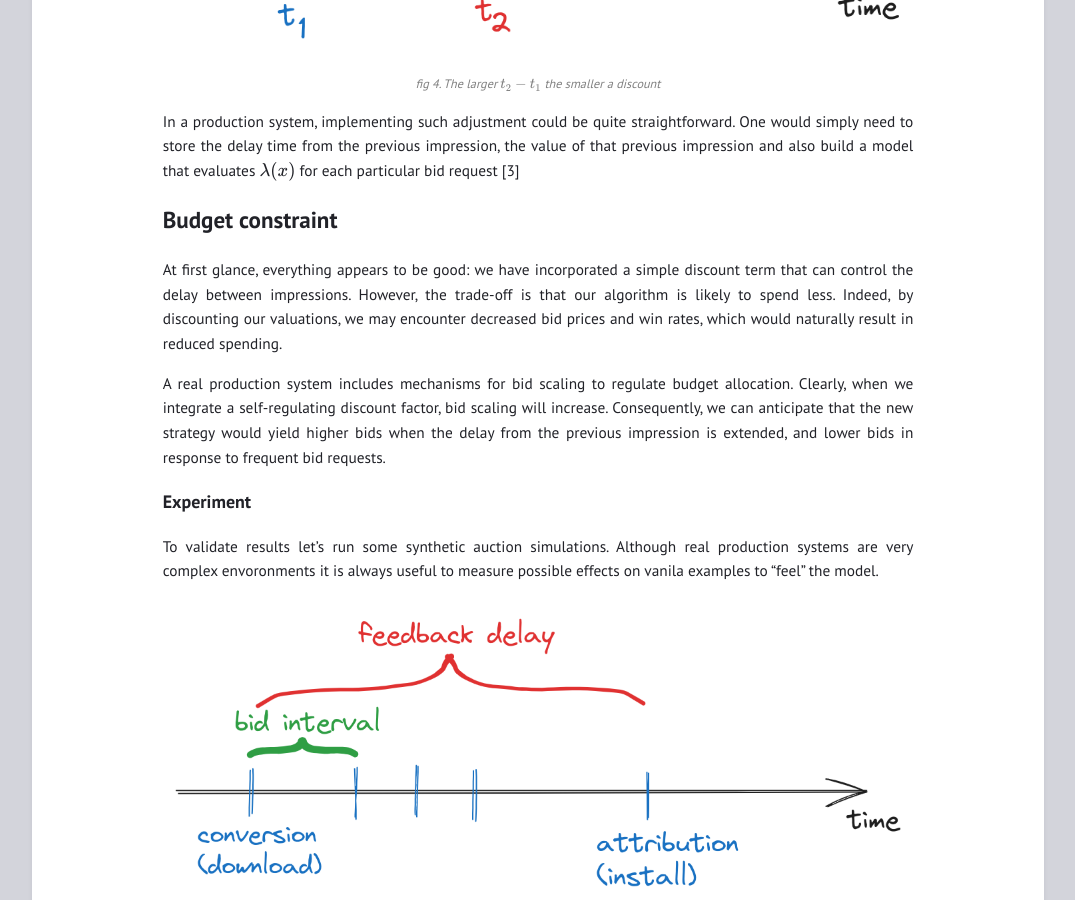
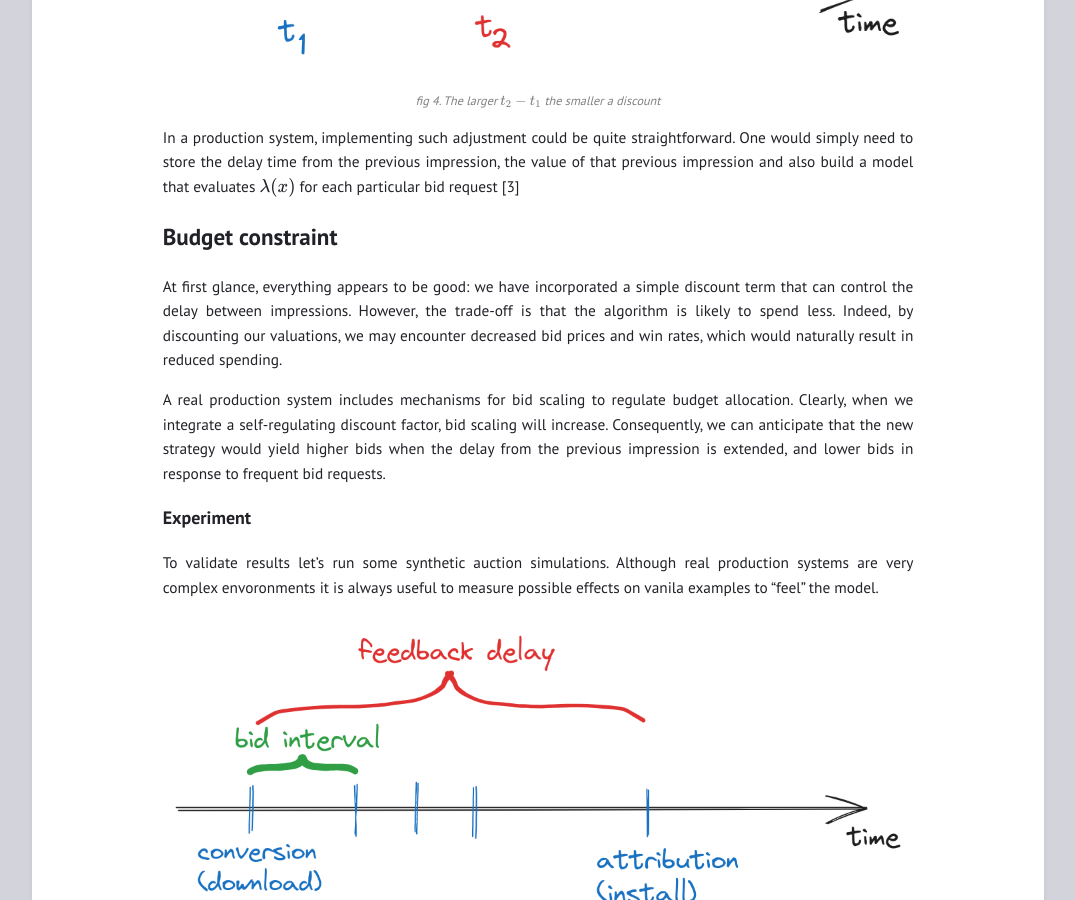
Before and after one commit to necnec/necnec.github.io, a Jekyll site: the page built from _posts/2023-10-21-self-stealing.md, in a window 1280 px wide and 900 px high, scrolled down 3599 px. Shown: the whole window, without its empty margins (102-1177 px from the left). Built offline with Jekyll 4.4.1, drawn with Linux system fonts in a browser that asks for light colours; some of the changed text lies outside the part shown.

Commit message:
small fix

```diff
--- a/_posts/2023-10-21-self-stealing.md
+++ b/_posts/2023-10-21-self-stealing.md
@@ -2,7 +2,8 @@
 title:  "Self-stealing of Attribution in Mobile Advertising"
 layout: post
 ---
-![](/assets/images/self-stealing/self-stealing-title.jpg)
+![](/assets/images/self-stealing/self-stealing-title.jpg){:height="25px"}
+
 What negative outcomes might arise from high-frequency bidding in environments with significant feedback delays?
 
 
@@ -28,7 +29,7 @@
 ## Self-stealing
 Let's refer back to the example from Figure 1. For a certain user, you receive 4 bid requests consecutively. What could potentially go wrong when you aim to evaluate the bid price for the 2nd, 3rd, and 4th bid requests?
 
-1. If the user decides to convert after the first impression, we obviously shouldn't bid thereafter. However, our confidence that the user didn't convert increases as the lag from the first impression extends. By bidding after a short delay, the only outcome we might achieve is stealing the attribution from the first impression
+1. If the user decides to convert after the first impression, we obviously shouldn't bid thereafter. However, our confidence that the user didn't convert increases as the lag from the first impression extends. By bidding after a short delay, the only outcome we might achieve is **stealing the attribution from the first impression**
 
 2. Another challenge is if you want to build a model that predicts conversion (install), your train labels could be misassigned, and "1" would be assigned to the most recent (4th) impression.
 If you use such feature as "delay since the previous impression" - your model will "learn" to predict higher conversion probability straight after the previous impression **and therefore bid frequency will increase**. And the first impression in batch would be undervalued. Technically everything is correct: usually batch of two bids are more likely lead to attribution, but you spend twice. And due to selection bias your further trainset releases would be even stronger suffered from self-stealing.
@@ -89,7 +90,7 @@
 
 ## Budget constraint
 
-At first glance, everything appears to be good: we have incorporated a simple discount term that can control the delay between impressions. However, the trade-off is that our algorithm is likely to spend less. Indeed, by discounting our valuations, we may encounter decreased bid prices and win rates, which would naturally result in reduced spending.
+At first glance, everything appears to be good: we have incorporated a simple discount term that can control the delay between impressions. However, the trade-off is that the algorithm is likely to spend less. Indeed, by discounting our valuations, we may encounter decreased bid prices and win rates, which would naturally result in reduced spending.
 
 A real production system includes mechanisms for bid scaling to regulate budget allocation. Clearly, when we integrate a self-regulating discount factor, bid scaling will increase. Consequently, we can anticipate that the new strategy would yield higher bids when the delay from the previous impression is extended, and lower bids in response to frequent bid requests.
 
```
